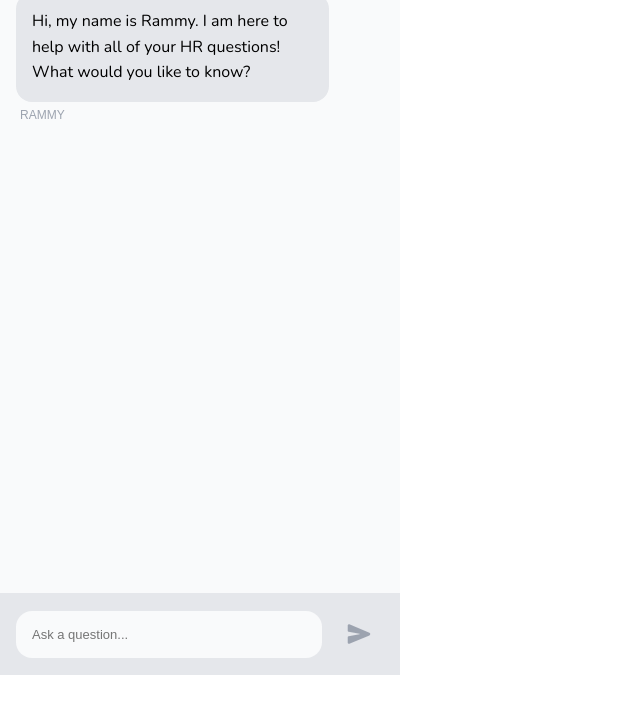
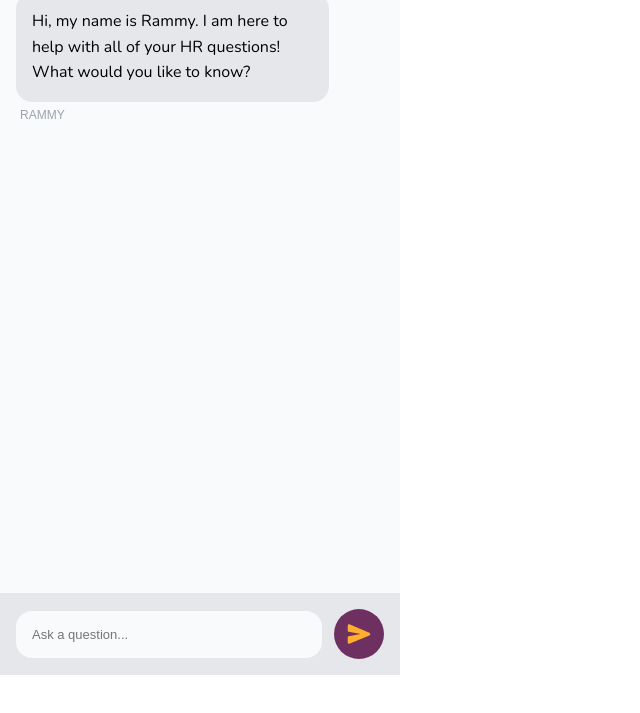
Before and after one commit to GarrettCrowner/CSC402-Project, a website: page index.html in a window 1280 px wide. Shown: the part 69-782 px from the top of the page, without its empty margins (0-640 px from the left). Drawn offline with nearby package versions, Linux system fonts and the light colour scheme.

Commit message:
Update styling.css

```diff
--- a/styling.css
+++ b/styling.css
@@ -79,8 +79,9 @@ button {
   border: none;
   transition: background-color 0.2s ease;
 }
+
 button:hover {
-  background-color: #d1d5db90
+  background-color: #5a2550;
 }
 
 input {
@@ -92,8 +93,9 @@ input {
 #send-btn {
   width: 50px;
   height: 50px;
-  color: var(--gray-400);
+  color: var(--yellow);
   font-size: x-large;
+  background-color: var(--purple);
 }
 #chat-close-btn {
   justify-self: start;
```
